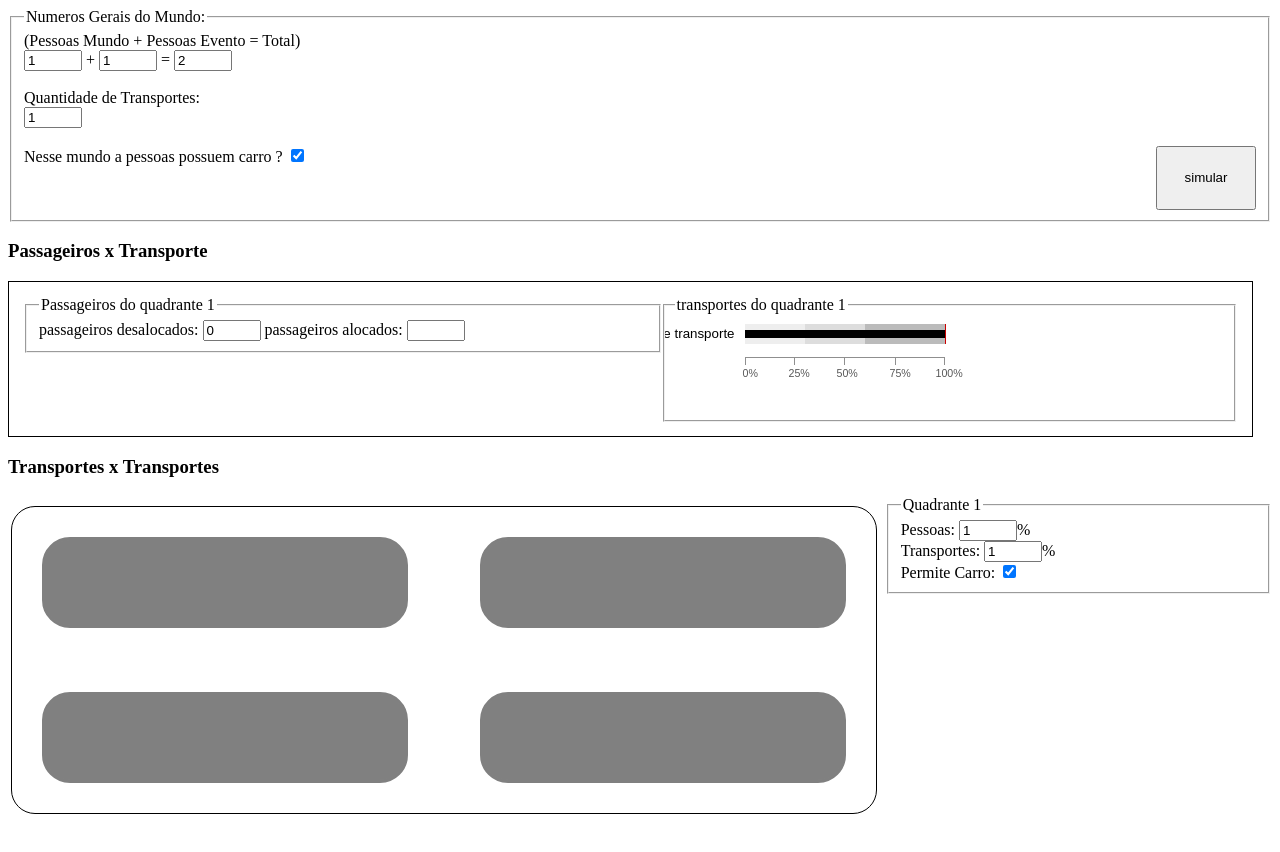
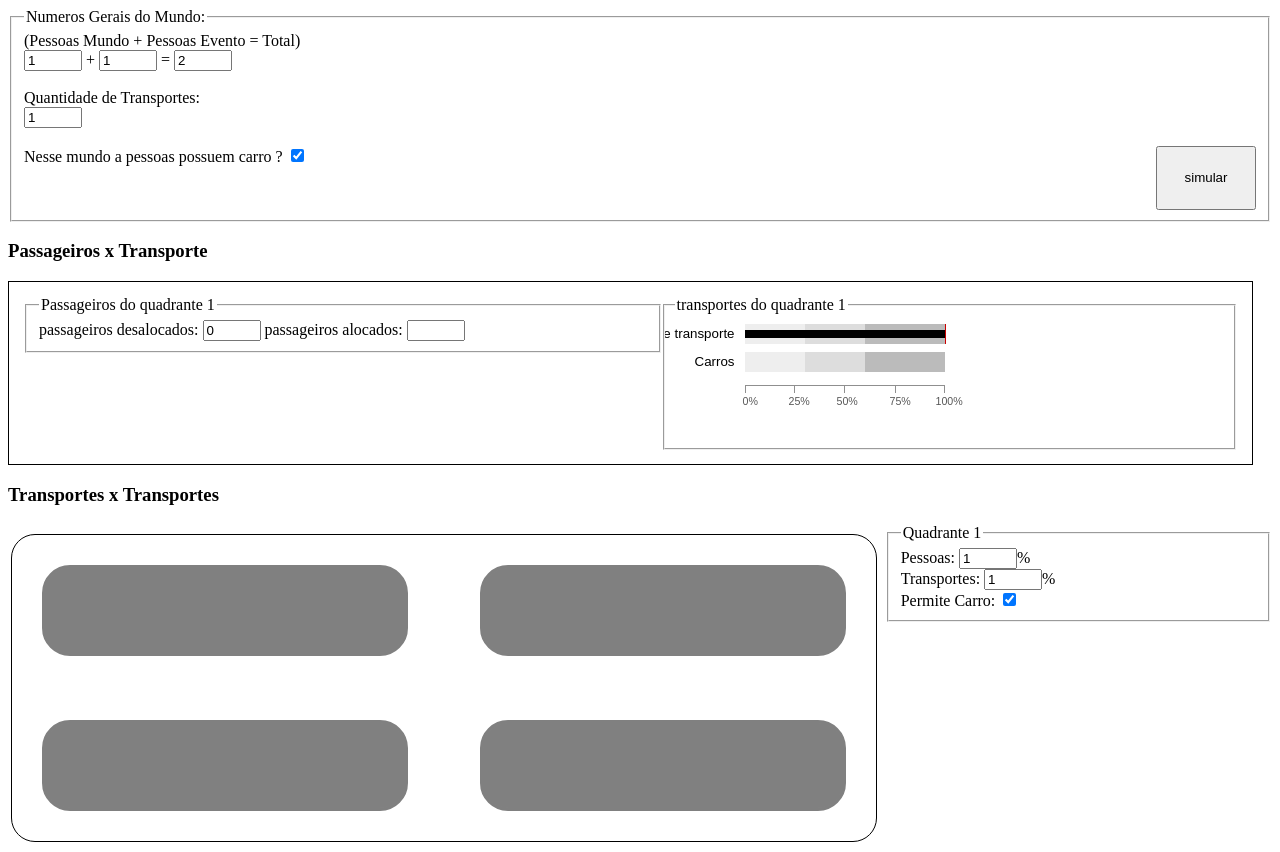
Before and after one commit to hugoantunes/epa2, a Django app: a page that uses SimulaPass/templates/transporte_passageiros.html in a window 1280 px wide. Before the commit the page ends 814 px from the top, so only its background shows below. Run offline with Django 3.2, Linux system fonts and the light colour scheme; tables that the repository leaves empty hold one stand-in row (values such as "Sample post"); parts of the project's set-up code (start-up, migrations or seed data) failed here and were passed over.

Commit message:
grafico de transportes tratando carro, quando carro é aceito no mundo e no quadrante

```diff
--- a/SimulaPass/media/css/grafico_barra.css
+++ b/SimulaPass/media/css/grafico_barra.css
@@ -1,10 +1,6 @@
-p#contact { font: 10pt Arial, sans-serif; width: 398px; margin: 0 auto; padding-top: 7px; text-align: left; line-height: 140%; }
-a:link, a:visited, a:hover { color: rgb(32,108,223); font-weight: bold; text-decoration: none; }
-a:hover { color: #cc0000; font-weight: bold; }
-
-
 div#container { position: relative; margin-left: 70px; margin-bottom:40px; padding: 0; text-align: left; }
 
+div#container p{ height: 5px; margin: 0px; }
 /*	BULLET GRAPH */
 div.box-wrap { position: relative; width: 200px; height: 23px; top: 0; left: 0; margin: 0; padding: 0; }
 
--- a/SimulaPass/templates/transporte_passageiros.html
+++ b/SimulaPass/templates/transporte_passageiros.html
@@ -11,7 +11,6 @@
             </fieldset>
             <fieldset class="transportes" id="transportes_q{{quadrante.id}}">
                 <legend>transportes do quadrante {{quadrante.id}}</legend>
-
                 <div id="container">
                    {% for transporte in transportes %}
                         <div class="box-wrap">
@@ -23,7 +22,21 @@
                             <div class="actual" style="width: {{transporte.porcentagem_atual_de_passageiros}}%"></div>
                             <div class="mylabel">{{ transporte.nome }}</div>
                         </div>
+                        {% if not forloop.last %}<p></p>{% endif %}
                     {% endfor %}
+
+                    {% if quadrante.permite_carros and quadrante.mundo.permite_carros %}
+                        <p></p>
+                        <div class="box-wrap">
+                            <div class="box1"></div>
+                            <div class="box2"></div>
+                            <div class="box3"></div>
+                            <div class="box4"></div>
+                            <div class="actual" style="width:0%"></div>
+                            <div class="mylabel">Carros</div>
+                        </div>
+                   {% endif %}
+
                     <div class="box-wrap">
                         <div class="cap21">0%</div>
                         <div class="cap22">25%</div>
@@ -42,8 +55,6 @@
                         </div>
                     </div>
                 </div><!-- container -->
-
-
            </fieldset>
 
        {%endif%}
```
Lines whose indentation alone changed are shown as unchanged.
